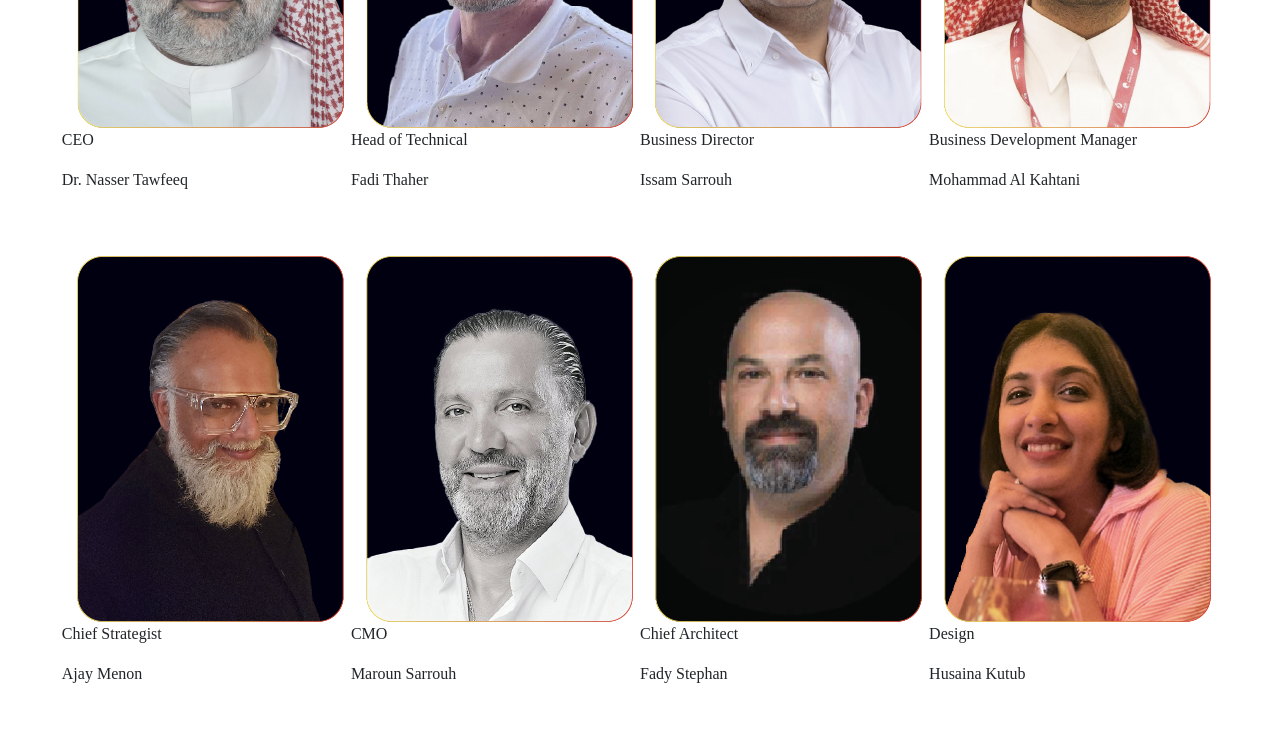
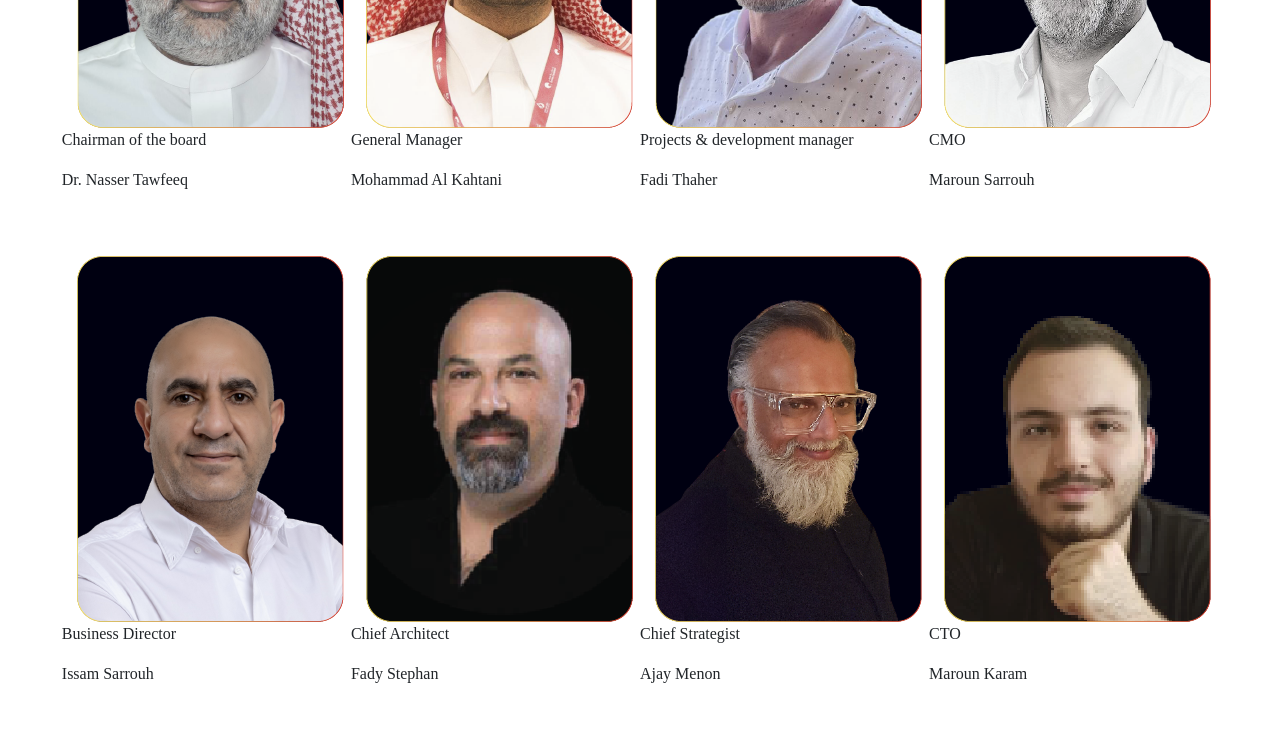
Before and after one commit to R-Yokesh/triple_e_website, a React (Create React App) app: page /triplee/about in a window 1280 px wide. Shown: the part 2980-3728 px from the top of the page. Built offline with nearby package versions, Linux system fonts and the light colour scheme; a web font is replaced by a local one.

Commit message:
Teams and Leaderships changes !

```diff
--- a/src/Components/Event/Event.jsx
+++ b/src/Components/Event/Event.jsx
@@ -2,7 +2,7 @@ import React, { useEffect } from 'react';
 import '../../Assets/Css/Event.css';
 
 import DriyahVideo from '../../Assets/Images/CoverVideos/diriyah_cover video.webm';
-import FerrariImage from '../../Assets/Images/Events/Ferrari3.png'
+import FerrariImage from '../../Assets/Images/CoverVideos/Ferrari3.png'
 // import RedCrescentVideo from '../../Assets/Images/CoverVideos/red crescent_cover video.webm';
 import RedCrescentVideo from '../../Assets/Images/CoverVideos/red_crescent_cover video.mp4';
 import TadawulVideo from '../../Assets/Images/CoverVideos/tadawul_cover video.webm';
--- a/src/Views/AboutView.jsx
+++ b/src/Views/AboutView.jsx
@@ -14,74 +14,75 @@ function AboutView() {
     const TeamContent = [
         {
             id: '1',
-            designation: 'CEO',
+            designation: 'Chairman of the board',
             name: 'Dr. Nasser Tawfeeq',
             image: Assets.MemberOne,
             content: 'Lorem ipsum dolor sit amet, consectetuer adipiscing elit, sed diam nonummy nibh euismod tincidunt ut laoreet dolore magna aliquam erat volutpat. Ut wisi enim ad minim veniam, quis nostrud exerci tation ullamcorper suscipit lobortis nisl ut aliquip ex ea commodo consequat. Duis autem vel eum iriure dolor in hendrerit in vulputate velit esse molestie consequat, vel illum dolore eu feugiat nulla facilisis at vero eros et accumsan et iusto odio dignissim qui blandit praesent luptatum zzril delenit augue duis dolore te feugait nulla facilisi.'
         },
         {
             id: '2',
-            designation: 'Head of Technical',
+            designation: 'General Manager',
+            name: 'Mohammad Al Kahtani',
+            image: Assets.MemberFour,
+            content: 'Lorem ipsum dolor sit amet, consectetuer adipiscing elit, sed diam nonummy nibh euismod tincidunt ut laoreet dolore magna aliquam erat volutpat. Ut wisi enim ad minim veniam, quis nostrud exerci tation ullamcorper suscipit lobortis nisl ut aliquip ex ea commodo consequat. Duis autem vel eum iriure dolor in hendrerit in vulputate velit esse molestie consequat, vel illum dolore eu feugiat nulla facilisis at vero eros et accumsan et iusto odio dignissim qui blandit praesent luptatum zzril delenit augue duis dolore te feugait nulla facilisi.'
+        },
+        {
+            id: '3',
+            designation: 'Projects & development manager',
             name: 'Fadi Thaher',
             image: Assets.MemberTwo,
             content: 'Lorem ipsum dolor sit amet, consectetuer adipiscing elit, sed diam nonummy nibh euismod tincidunt ut laoreet dolore magna aliquam erat volutpat. Ut wisi enim ad minim veniam, quis nostrud exerci tation ullamcorper suscipit lobortis nisl ut aliquip ex ea commodo consequat. Duis autem vel eum iriure dolor in hendrerit in vulputate velit esse molestie consequat, vel illum dolore eu feugiat nulla facilisis at vero eros et accumsan et iusto odio dignissim qui blandit praesent luptatum zzril delenit augue duis dolore te feugait nulla facilisi.'
         },
         {
-            id: '3',
+            id: '4',
+            designation: 'CMO',
+            name: 'Maroun Sarrouh',
+            image: Assets.MemberSix,
+            content: 'Lorem ipsum dolor sit amet, consectetuer adipiscing elit, sed diam nonummy nibh euismod tincidunt ut laoreet dolore magna aliquam erat volutpat. Ut wisi enim ad minim veniam, quis nostrud exerci tation ullamcorper suscipit lobortis nisl ut aliquip ex ea commodo consequat. Duis autem vel eum iriure dolor in hendrerit in vulputate velit esse molestie consequat, vel illum dolore eu feugiat nulla facilisis at vero eros et accumsan et iusto odio dignissim qui blandit praesent luptatum zzril delenit augue duis dolore te feugait nulla facilisi.'
+        },
+        {
+            id: '5',
             designation: 'Business Director',
             name: 'Issam Sarrouh',
             image: Assets.MemberThree,
             content: 'Lorem ipsum dolor sit amet, consectetuer adipiscing elit, sed diam nonummy nibh euismod tincidunt ut laoreet dolore magna aliquam erat volutpat. Ut wisi enim ad minim veniam, quis nostrud exerci tation ullamcorper suscipit lobortis nisl ut aliquip ex ea commodo consequat. Duis autem vel eum iriure dolor in hendrerit in vulputate velit esse molestie consequat, vel illum dolore eu feugiat nulla facilisis at vero eros et accumsan et iusto odio dignissim qui blandit praesent luptatum zzril delenit augue duis dolore te feugait nulla facilisi.'
         },
         {
-            id: '4',
-            designation: 'Business Development Manager',
-            name: 'Mohammad Al Kahtani',
-            image: Assets.MemberFour,
+            id: '6',
+            designation: 'Chief Architect',
+            name: 'Fady Stephan',
+            image: Assets.MemberSeven,
             content: 'Lorem ipsum dolor sit amet, consectetuer adipiscing elit, sed diam nonummy nibh euismod tincidunt ut laoreet dolore magna aliquam erat volutpat. Ut wisi enim ad minim veniam, quis nostrud exerci tation ullamcorper suscipit lobortis nisl ut aliquip ex ea commodo consequat. Duis autem vel eum iriure dolor in hendrerit in vulputate velit esse molestie consequat, vel illum dolore eu feugiat nulla facilisis at vero eros et accumsan et iusto odio dignissim qui blandit praesent luptatum zzril delenit augue duis dolore te feugait nulla facilisi.'
         },
         {
-            id: '5',
+            id: '7',
             designation: 'Chief Strategist',
             name: 'Ajay Menon',
             image: Assets.MemberFive,
             content: 'Lorem ipsum dolor sit amet, consectetuer adipiscing elit, sed diam nonummy nibh euismod tincidunt ut laoreet dolore magna aliquam erat volutpat. Ut wisi enim ad minim veniam, quis nostrud exerci tation ullamcorper suscipit lobortis nisl ut aliquip ex ea commodo consequat. Duis autem vel eum iriure dolor in hendrerit in vulputate velit esse molestie consequat, vel illum dolore eu feugiat nulla facilisis at vero eros et accumsan et iusto odio dignissim qui blandit praesent luptatum zzril delenit augue duis dolore te feugait nulla facilisi.'
         },
         {
-            id: '6',
-            designation: 'CMO',
-            name: 'Maroun Sarrouh',
-            image: Assets.MemberSix,
-            content: 'Lorem ipsum dolor sit amet, consectetuer adipiscing elit, sed diam nonummy nibh euismod tincidunt ut laoreet dolore magna aliquam erat volutpat. Ut wisi enim ad minim veniam, quis nostrud exerci tation ullamcorper suscipit lobortis nisl ut aliquip ex ea commodo consequat. Duis autem vel eum iriure dolor in hendrerit in vulputate velit esse molestie consequat, vel illum dolore eu feugiat nulla facilisis at vero eros et accumsan et iusto odio dignissim qui blandit praesent luptatum zzril delenit augue duis dolore te feugait nulla facilisi.'
-        },
-        {
-            id: '7',
-            designation: 'Chief Architect',
-            name: 'Fady Stephan',
-            image: Assets.MemberSeven,
+            id: '8',
+            designation: 'CTO',
+            name: 'Maroun Karam',
+            image: Assets.MemberTen,
             content: 'Lorem ipsum dolor sit amet, consectetuer adipiscing elit, sed diam nonummy nibh euismod tincidunt ut laoreet dolore magna aliquam erat volutpat. Ut wisi enim ad minim veniam, quis nostrud exerci tation ullamcorper suscipit lobortis nisl ut aliquip ex ea commodo consequat. Duis autem vel eum iriure dolor in hendrerit in vulputate velit esse molestie consequat, vel illum dolore eu feugiat nulla facilisis at vero eros et accumsan et iusto odio dignissim qui blandit praesent luptatum zzril delenit augue duis dolore te feugait nulla facilisi.'
         },
         {
             id: '8',
-            designation: 'Design',
-            name: 'Husaina Kutub',
-            image: Assets.MemberEight,
-            content: 'Lorem ipsum dolor sit amet, consectetuer adipiscing elit, sed diam nonummy nibh euismod tincidunt ut laoreet dolore magna aliquam erat volutpat. Ut wisi enim ad minim veniam, quis nostrud exerci tation ullamcorper suscipit lobortis nisl ut aliquip ex ea commodo consequat. Duis autem vel eum iriure dolor in hendrerit in vulputate velit esse molestie consequat, vel illum dolore eu feugiat nulla facilisis at vero eros et accumsan et iusto odio dignissim qui blandit praesent luptatum zzril delenit augue duis dolore te feugait nulla facilisi.'
-        },
-        {
-            id: '9',
-            designation: 'Animator & Graphic Designer',
+            designation: '3D Designer & Animator',
             name: 'Seif Aldeen Abu Ali',
             image: Assets.MemberNine,
             content: 'Lorem ipsum dolor sit amet, consectetuer adipiscing elit, sed diam nonummy nibh euismod tincidunt ut laoreet dolore magna aliquam erat volutpat. Ut wisi enim ad minim veniam, quis nostrud exerci tation ullamcorper suscipit lobortis nisl ut aliquip ex ea commodo consequat. Duis autem vel eum iriure dolor in hendrerit in vulputate velit esse molestie consequat, vel illum dolore eu feugiat nulla facilisis at vero eros et accumsan et iusto odio dignissim qui blandit praesent luptatum zzril delenit augue duis dolore te feugait nulla facilisi.'
         },
         {
-            id: '10',
-            designation: 'CTO',
-            name: 'Maroun Karam',
-            image: Assets.MemberTen,
+            id: '9',
+            designation: ' Graphics Design',
+            name: 'Husaina Kutub',
+            image: Assets.MemberEight,
             content: 'Lorem ipsum dolor sit amet, consectetuer adipiscing elit, sed diam nonummy nibh euismod tincidunt ut laoreet dolore magna aliquam erat volutpat. Ut wisi enim ad minim veniam, quis nostrud exerci tation ullamcorper suscipit lobortis nisl ut aliquip ex ea commodo consequat. Duis autem vel eum iriure dolor in hendrerit in vulputate velit esse molestie consequat, vel illum dolore eu feugiat nulla facilisis at vero eros et accumsan et iusto odio dignissim qui blandit praesent luptatum zzril delenit augue duis dolore te feugait nulla facilisi.'
         },
+
         {
             id: '11',
             designation: 'Client Servicing Manager',
```
